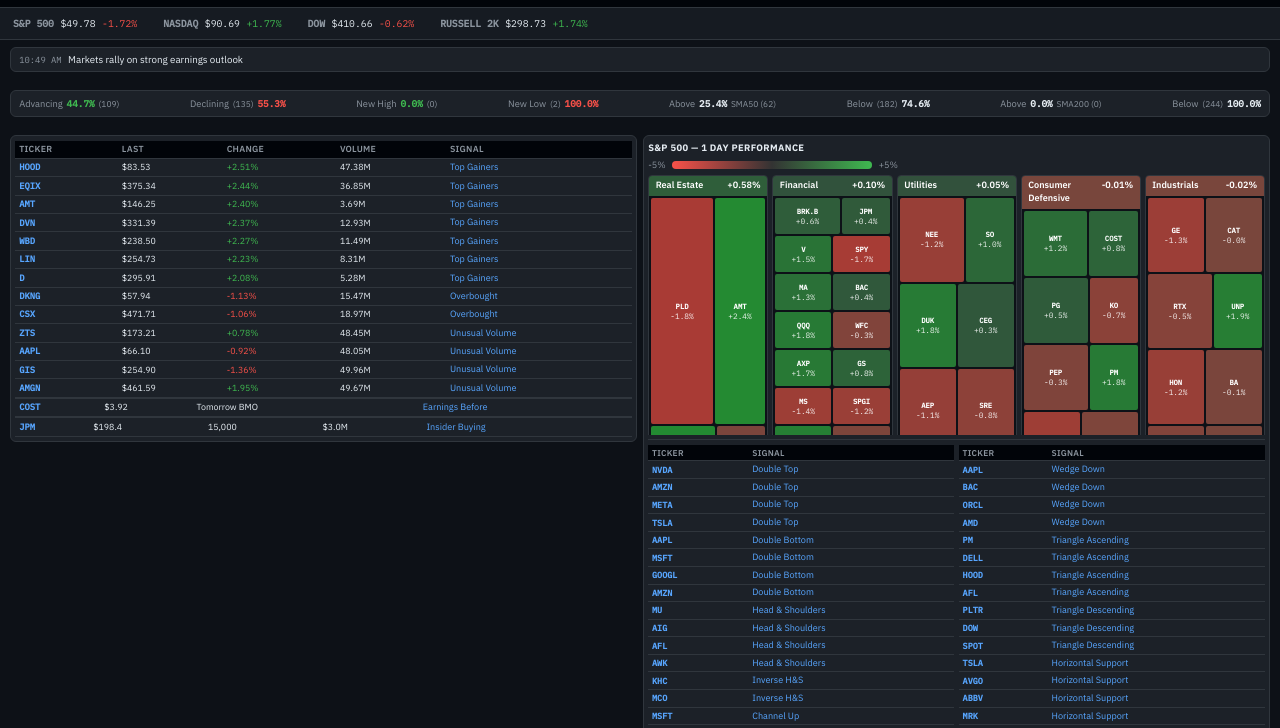
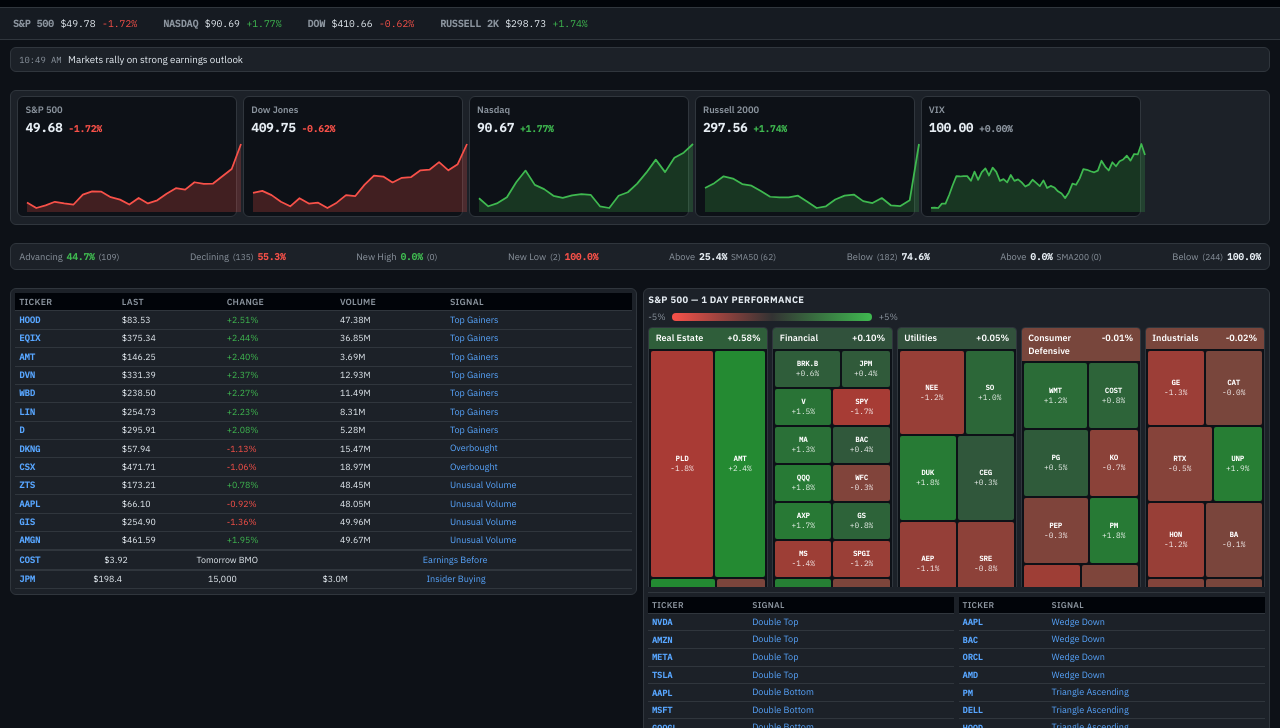
Before and after one commit to joshpohlman/stockviz, a website built with Vite: page index.html in a window 1280 px wide. Shown: the part 40-768 px from the top of the page. Built offline with nearby package versions, Linux system fonts and the light colour scheme.

Commit message:
Add TradingView-style index charts to home page

```diff
--- /dev/null
+++ b/src/api/homeIndices.js
@@ -0,0 +1,128 @@
+import { getDataProvider } from '../api.js';
+import { fetchFmpIndexQuotes, fetchFmpIndexHistory, fetchFmpCandles } from './fmp.js';
+
+export const HOME_INDICES = [
+  { symbol: '^GSPC', label: 'S&P 500', etf: 'SPY', decimals: 2 },
+  { symbol: '^DJI', label: 'Dow Jones', etf: 'DIA', decimals: 2 },
+  { symbol: '^IXIC', label: 'Nasdaq', etf: 'QQQ', decimals: 2 },
+  { symbol: '^RUT', label: 'Russell 2000', etf: 'IWM', decimals: 2 },
+  { symbol: '^VIX', label: 'VIX', etf: null, decimals: 2 },
+];
+
+const CACHE_TTL = 10 * 60 * 1000;
+let cache = null;
+
+function seededRand(seed) {
+  let h = 0;
+  for (let i = 0; i < seed.length; i++) h = (Math.imul(31, h) + seed.charCodeAt(i)) | 0;
+  return () => {
+    h = Math.imul(h ^ (h >>> 16), 2246822507);
+    h = Math.imul(h ^ (h >>> 13), 3266489909);
+    return ((h ^= h >>> 16) >>> 0) / 4294967296;
+  };
+}
+
+function mockHistory(price, symbol, count = 60) {
+  const rand = seededRand(symbol + 'idx');
+  const series = [];
+  let v = price * (0.97 + rand() * 0.02);
+  for (let i = 0; i < count; i++) {
+    v = Math.max(0.01, v * (1 + (rand() - 0.48) * 0.012));
+    series.push({ t: Date.now() - (count - i) * 86400000, c: v });
+  }
+  series[series.length - 1].c = price;
+  return series;
+}
+
+function etfFallback(meta, quotes) {
+  if (!meta.etf) return null;
+  const q = quotes.get(meta.etf);
+  if (!q) return null;
+  return {
+    price: q.price,
+    change: q.change,
+    changePct: q.changePct,
+    history: q.sparkline?.length
+      ? q.sparkline.map((c, i) => ({ t: Date.now() - (q.sparkline.length - i) * 3600000, c }))
+      : mockHistory(q.price, meta.etf),
+    navigateSymbol: meta.etf,
+    live: false,
+  };
+}
+
+async function loadIndexHistory(meta, apiKey) {
+  try {
+    const history = await fetchFmpIndexHistory(meta.symbol, apiKey, 60);
+    if (history.length >= 10) return history;
+  } catch { /* fall through */ }
+
+  if (meta.etf) {
+    try {
+      const candles = await fetchFmpCandles(meta.etf, apiKey, 60);
+      if (candles.length >= 10) return candles.map((c) => ({ t: c.t, c: c.c }));
+    } catch { /* fall through */ }
+  }
+  return null;
+}
+
+/** Fetch home-page index cards with price + chart history. */
+export async function fetchHomeIndices(settings, quotes) {
+  if (cache && Date.now() - cache.at < CACHE_TTL) return cache.data;
+
+  const provider = getDataProvider(settings);
+  const cards = [];
+
+  if (provider === 'fmp') {
+    const key = settings.fmpApiKey.trim();
+    let liveQuotes = [];
+    try {
+      liveQuotes = await fetchFmpIndexQuotes(key);
+    } catch { /* use ETF fallback */ }
+
+    const quoteMap = new Map(liveQuotes.map((q) => [q.symbol, q]));
+    const histories = await Promise.all(
+      HOME_INDICES.map((meta) => loadIndexHistory(meta, key).catch(() => null)),
+    );
+
+    HOME_INDICES.forEach((meta, i) => {
+      const live = quoteMap.get(meta.symbol);
+      const history = histories[i];
+      const fallback = etfFallback(meta, quotes);
+
+      const price = live?.last ?? fallback?.price ?? 0;
+      const change = live?.change ?? fallback?.change ?? 0;
+      const changePct = live?.changePct ?? fallback?.changePct ?? 0;
+
+      cards.push({
+        ...meta,
+        price,
+        change,
+        changePct,
+        history: history?.length ? history : (fallback?.history || mockHistory(price || 100, meta.symbol)),
+        navigateSymbol: meta.etf || meta.symbol,
+        live: !!live,
+      });
+    });
+  } else {
+    for (const meta of HOME_INDICES) {
+      const fallback = etfFallback(meta, quotes);
+      const price = fallback?.price ?? mockHistory(100, meta.symbol).at(-1).c;
+      cards.push({
+        ...meta,
+        price,
+        change: fallback?.change ?? 0,
+        changePct: fallback?.changePct ?? 0,
+        history: fallback?.history || mockHistory(price, meta.symbol),
+        navigateSymbol: meta.etf || meta.symbol,
+        live: false,
+      });
+    }
+  }
+
+  cache = { at: Date.now(), data: cards };
+  return cards;
+}
+
+export function clearHomeIndicesCache() {
+  cache = null;
+}
--- /dev/null
+++ b/src/components/homeIndexCharts.js
@@ -0,0 +1,61 @@
+import { drawAreaChart } from '../utils/sparkline.js';
+import { fmtPct, changeClass } from '../utils/format.js';
+
+export function renderHomeIndexCharts(container, indices) {
+  if (!indices?.length) return;
+
+  container.innerHTML = `
+    <div class="home-indices-scroll">
+      ${indices.map((idx, i) => `
+        <article class="home-index-card ${changeClass(idx.changePct)}" data-symbol="${idx.navigateSymbol}" data-idx="${i}" title="Open ${idx.label}">
+          <div class="home-index-head">
+            <span class="home-index-label">${idx.label}</span>
+            <span class="home-index-price" data-live="price">${formatIndexPrice(idx.price, idx.decimals)}</span>
+            <span class="home-index-chg ${changeClass(idx.changePct)}" data-live="pct">${fmtPct(idx.changePct)}</span>
+          </div>
+          <canvas class="home-index-chart" data-chart-idx="${i}" aria-hidden="true"></canvas>
+        </article>
+      `).join('')}
+    </div>
+  `;
+
+  const canvases = container.querySelectorAll('.home-index-chart');
+  const observers = [];
+
+  indices.forEach((idx, i) => {
+    const canvas = canvases[i];
+    if (!canvas) return;
+
+    const paint = () => {
+      const w = canvas.parentElement?.clientWidth || 180;
+      drawAreaChart(canvas, idx.history, {
+        width: w,
+        height: 72,
+        positive: idx.changePct >= 0,
+      });
+    };
+
+    paint();
+    const ro = new ResizeObserver(paint);
+    ro.observe(canvas.parentElement);
+    observers.push(ro);
+  });
+
+  container.querySelectorAll('.home-index-card').forEach((card) => {
+    card.addEventListener('click', () => {
+      const sym = card.dataset.symbol;
+      if (sym) {
+        window.dispatchEvent(new CustomEvent('stockviz:select', { detail: sym }));
+      }
+    });
+  });
+
+  return () => observers.forEach((ro) => ro.disconnect());
+}
+
+function formatIndexPrice(price, decimals = 2) {
+  if (!price) return '—';
+  if (price >= 10000) return price.toLocaleString('en-US', { maximumFractionDigits: 0 });
+  if (price >= 1000) return price.toLocaleString('en-US', { minimumFractionDigits: 2, maximumFractionDigits: 2 });
+  return price.toFixed(decimals);
+}
--- a/src/pages/home.js
+++ b/src/pages/home.js
@@ -7,6 +7,8 @@ import {
   INSIDER_TRADES, EARNINGS_CALENDAR, ECON_CALENDAR,
 } from '../data/marketData.js';
 import { fetchMarketNews, fetchMarketWidgets } from '../api.js';
+import { fetchHomeIndices } from '../api/homeIndices.js';
+import { renderHomeIndexCharts } from '../components/homeIndexCharts.js';
 
 const LEFT_TAPE = [
   { signal: 'top_gainers', limit: 7, sort: (a, b) => b.changePct - a.changePct },
@@ -28,9 +30,10 @@ export async function renderHome(container) {
   const settings = getSettings();
   const rows = [...quotes.values()];
   const breadth = getMarketBreadth(quotes);
-  const [news, widgets] = await Promise.all([
+  const [news, widgets, indices] = await Promise.all([
     fetchMarketNews(settings).catch(() => []),
     fetchMarketWidgets(settings).catch(() => null),
+    fetchHomeIndices(settings, quotes).catch(() => []),
   ]);
 
   const earningsData = widgets?.earnings?.length ? widgets.earnings : EARNINGS_CALENDAR;
@@ -64,6 +67,8 @@ export async function renderHome(container) {
           <a class="home-market-text" href="${news[0].url || '#/'}" target="_blank" rel="noopener">${news[0].headline || news[0].title}</a>
         </div>
       ` : ''}
+
+      <section class="panel home-indices-panel" id="home-indices"></section>
 
       <div class="breadth-bar panel finviz-breadth">
         <div class="breadth-item">
@@ -254,6 +259,11 @@ export async function renderHome(container) {
     </div>
   `;
 
+  const indicesHost = container.querySelector('#home-indices');
+  if (indicesHost && indices.length) {
+    renderHomeIndexCharts(indicesHost, indices);
+  }
+
   const heatHost = container.querySelector('#home-heatmap');
   if (heatHost) {
     renderHeatmap(heatHost, rows, (symbol) => {
--- a/src/pages/settings.js
+++ b/src/pages/settings.js
@@ -5,6 +5,7 @@ import {
 } from '../utils/notifications.js';
 import { clearMarketWidgetCache } from '../api/marketExtras.js';
 import { clearLiveAdvancedCache } from '../api/liveAdvanced.js';
+import { clearHomeIndicesCache } from '../api/homeIndices.js';
 import { auditFmpEndpoints } from '../api/fmpHealth.js';
 import { getUniverseMeta, refreshUniverse } from '../data/universeStore.js';
 import { downloadSettingsBundle, copySettingsBundle, importFromEncoded } from '../utils/settingsBundle.js';
@@ -173,6 +174,7 @@ export function renderSettings(container) {
 
     clearMarketWidgetCache();
     clearLiveAdvancedCache();
+    clearHomeIndicesCache();
 
     if (pushNotifications && getNotificationPermission() === 'default') {
       await requestNotificationPermission();
--- a/src/style.css
+++ b/src/style.css
@@ -1137,6 +1137,62 @@ kbd {
 .home-market-text { color: var(--text); text-decoration: none; line-height: 1.35; }
 .home-market-text:hover { color: var(--accent); }
 
+/* TradingView-style index charts row */
+.home-indices-panel { padding: 0.35rem 0.5rem; overflow: hidden; }
+.home-indices-scroll {
+  display: flex;
+  gap: 0.45rem;
+  overflow-x: auto;
+  scrollbar-width: thin;
+  padding-bottom: 0.15rem;
+}
+.home-index-card {
+  flex: 1 1 160px;
+  min-width: 150px;
+  max-width: 220px;
+  background: var(--bg);
+  border: 1px solid var(--border);
+  border-radius: 6px;
+  padding: 0.45rem 0.55rem 0.35rem;
+  cursor: pointer;
+  transition: border-color 0.15s, background 0.15s;
+}
+.home-index-card:hover {
+  border-color: var(--accent);
+  background: var(--bg-elevated);
+}
+.home-index-head {
+  display: flex;
+  flex-wrap: wrap;
+  align-items: baseline;
+  gap: 0.25rem 0.45rem;
+  margin-bottom: 0.25rem;
+}
+.home-index-label {
+  font-size: 0.72rem;
+  font-weight: 600;
+  color: var(--text-muted);
+  flex: 1 1 100%;
+}
+.home-index-price {
+  font-family: var(--mono);
+  font-size: 0.95rem;
+  font-weight: 600;
+  color: var(--text);
+}
+.home-index-chg {
+  font-family: var(--mono);
+  font-size: 0.72rem;
+  font-weight: 600;
+}
+.home-index-chg.pos { color: var(--green); }
+.home-index-chg.neg { color: var(--red); }
+.home-index-chart {
+  display: block;
+  width: 100%;
+  height: 72px;
+}
+
 .breadth-bar { display: flex; flex-wrap: wrap; gap: 1rem 1.5rem; padding: 0.45rem 0.65rem; }
 .finviz-breadth { justify-content: space-between; }
 .breadth-item { display: flex; align-items: baseline; gap: 0.3rem; font-size: 0.72rem; }
--- a/src/utils/sparkline.js
+++ b/src/utils/sparkline.js
@@ -44,3 +44,50 @@ export function drawSparkline(canvas, series, { width = 72, height = 24, color =
 export function sparklineHtml(symbol) {
   return `<canvas class="sparkline" data-spark="${symbol}" width="72" height="24" aria-hidden="true"></canvas>`;
 }
+
+/** Larger area chart for home index cards (TradingView-style). */
+export function drawAreaChart(canvas, series, { width = 180, height = 72, positive = true } = {}) {
+  const values = series.map((v) => (typeof v === 'number' ? v : v.c ?? v.price ?? 0));
+  if (!values.length) return;
+
+  const dpr = window.devicePixelRatio || 1;
+  canvas.width = width * dpr;
+  canvas.height = height * dpr;
+  canvas.style.width = `${width}px`;
+  canvas.style.height = `${height}px`;
+
+  const ctx = canvas.getContext('2d');
+  ctx.scale(dpr, dpr);
+  ctx.clearRect(0, 0, width, height);
+
+  const min = Math.min(...values);
+  const max = Math.max(...values);
+  const range = max - min || 1;
+  const padX = 2;
+  const padY = 4;
+  const chartW = width - padX * 2;
+  const chartH = height - padY * 2;
+  const up = positive ?? values[values.length - 1] >= values[0];
+  const stroke = up ? '#3fb950' : '#f85149';
+  const fillTop = up ? 'rgba(63,185,80,0.22)' : 'rgba(248,81,73,0.22)';
+
+  const points = values.map((v, i) => ({
+    x: padX + (i / (values.length - 1 || 1)) * chartW,
+    y: padY + chartH - ((v - min) / range) * chartH,
+  }));
+
+  ctx.beginPath();
+  points.forEach((p, i) => (i === 0 ? ctx.moveTo(p.x, p.y) : ctx.lineTo(p.x, p.y)));
+  ctx.lineTo(points[points.length - 1].x, height);
+  ctx.lineTo(points[0].x, height);
+  ctx.closePath();
+  ctx.fillStyle = fillTop;
+  ctx.fill();
+
+  ctx.beginPath();
+  points.forEach((p, i) => (i === 0 ? ctx.moveTo(p.x, p.y) : ctx.lineTo(p.x, p.y)));
+  ctx.strokeStyle = stroke;
+  ctx.lineWidth = 1.75;
+  ctx.lineJoin = 'round';
+  ctx.stroke();
+}
```
Also changed, not shown: src/api/fmp.js (+12 -1 lines).
